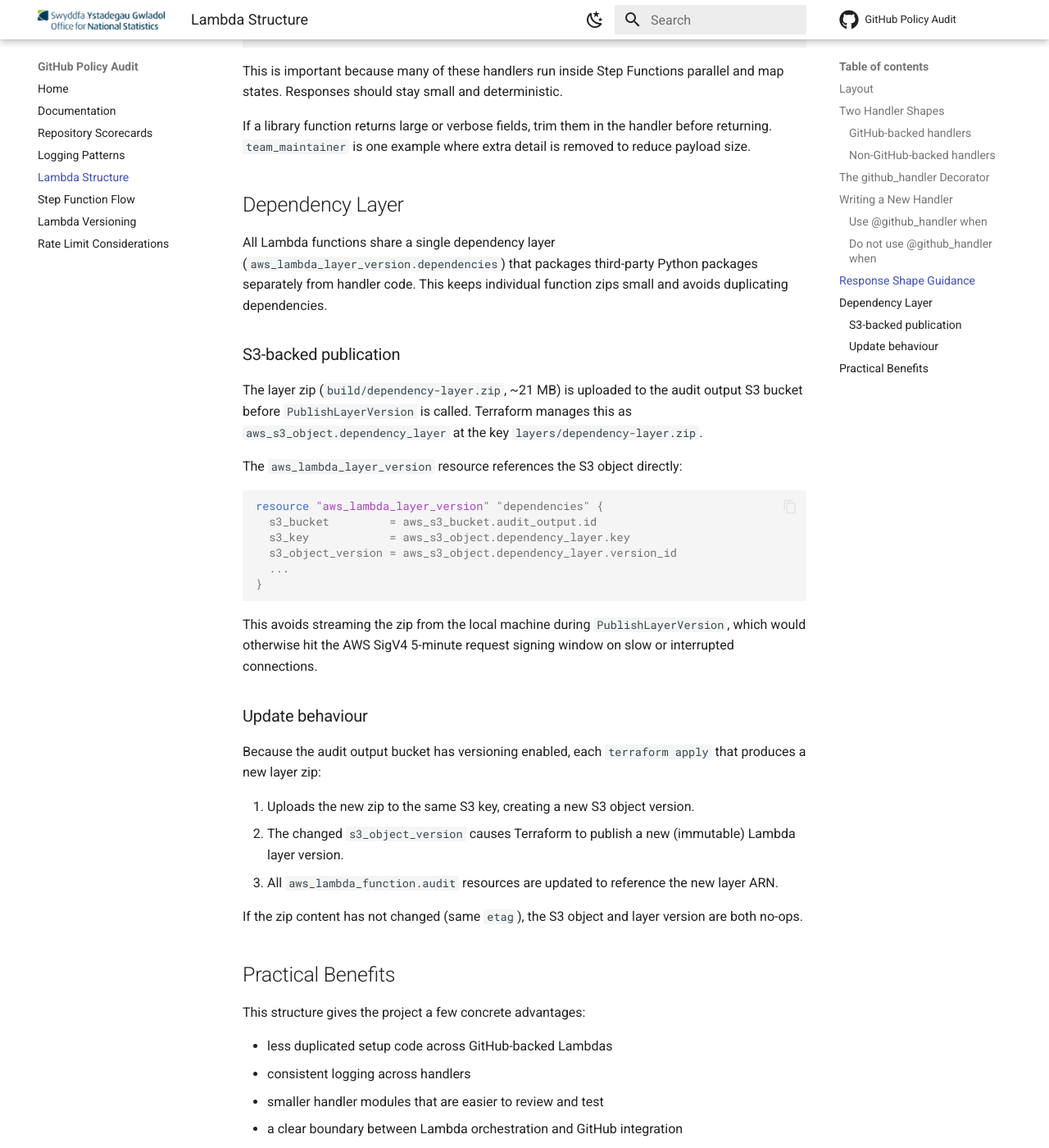
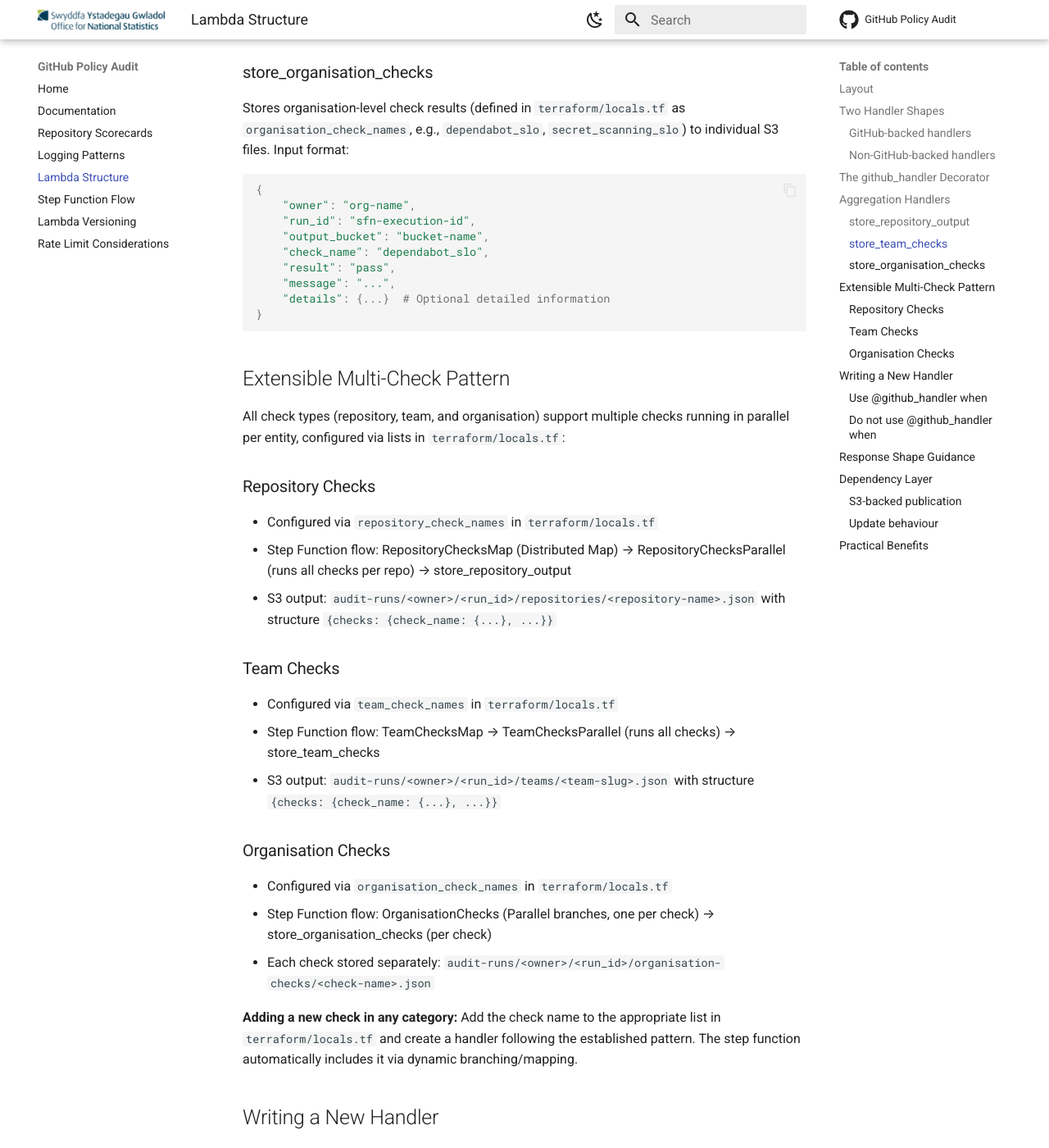
Before and after one commit to ONS-Innovation/keh-github-policy-audit, an MkDocs documentation site: the page built from docs/lambda-structure.md, in a window 1280 px wide and 1400 px high, scrolled down 3676 px. Shown: the whole window at 82% size. Built offline with MkDocs 1.6.1 and Material for MkDocs 9.7.7, drawn with Linux system fonts in a browser that asks for light colours; comment, search, counter and statistics services are not loaded; some of the changed text lies outside the part shown.

Commit message:
refactor(step function): support organisation and team checks being dynamically added
- similar pattern to repositories where a local is used to define steps

````diff
--- a/docs/lambda-structure.md
+++ b/docs/lambda-structure.md
@@ -99,6 +99,82 @@ It currently does three things:
 
 This keeps the handler focused on its specific check, while still providing consistent logging and telemetry across all GitHub-backed handlers.
 
+## Aggregation Handlers
+
+Some handlers aggregate results from multiple checks across entities (repositories, teams, etc.). These handlers receive arrays of check results and write them to S3.
+
+### store_repository_output
+
+Aggregates repository check results from all checks (12 checks per repository) into a single S3 file. Input format:
+
+```python
+{
+    "owner": "org-name",
+    "run_id": "sfn-execution-id",
+    "repository_name": "repo-name",
+    "output_bucket": "bucket-name",
+    "checks": [
+        {"check_name": "codeowners", "result": "pass", "message": "..."},
+        {"check_name": "dependabot", "result": "fail", "message": "..."},
+        # ...
+    ]
+}
+```
+
+### store_team_checks
+
+Aggregates team check results (extensible, defined in `terraform/locals.tf` as `team_check_names`) into a single S3 file per team. Automatically normalizes check results from list to dictionary format keyed by check name. Input format:
+
+```python
+{
+    "owner": "org-name",
+    "run_id": "sfn-execution-id",
+    "team_slug": "team-slug",
+    "output_bucket": "bucket-name",
+    "checks": [
+        {"check_name": "team_maintainer", "result": "pass", "message": "..."},
+        # Add more team checks here as team_check_names grows
+    ]
+}
+```
+
+### store_organisation_checks
+
+Stores organisation-level check results (defined in `terraform/locals.tf` as `organisation_check_names`, e.g., `dependabot_slo`, `secret_scanning_slo`) to individual S3 files. Input format:
+
+```python
+{
+    "owner": "org-name",
+    "run_id": "sfn-execution-id",
+    "output_bucket": "bucket-name",
+    "check_name": "dependabot_slo",
+    "result": "pass",
+    "message": "...",
+    "details": {...}  # Optional detailed information
+}
+```
+
+## Extensible Multi-Check Pattern
+
+All check types (repository, team, and organisation) support multiple checks running in parallel per entity, configured via lists in `terraform/locals.tf`:
+
+### Repository Checks
+- Configured via `repository_check_names` in `terraform/locals.tf`
+- Step Function flow: RepositoryChecksMap (Distributed Map) → RepositoryChecksParallel (runs all checks per repo) → store_repository_output
+- S3 output: `audit-runs/<owner>/<run_id>/repositories/<repository-name>.json` with structure `{checks: {check_name: {...}, ...}}`
+
+### Team Checks
+- Configured via `team_check_names` in `terraform/locals.tf`
+- Step Function flow: TeamChecksMap → TeamChecksParallel (runs all checks) → store_team_checks
+- S3 output: `audit-runs/<owner>/<run_id>/teams/<team-slug>.json` with structure `{checks: {check_name: {...}, ...}}`
+
+### Organisation Checks
+- Configured via `organisation_check_names` in `terraform/locals.tf`
+- Step Function flow: OrganisationChecks (Parallel branches, one per check) → store_organisation_checks (per check)
+- Each check stored separately: `audit-runs/<owner>/<run_id>/organisation-checks/<check-name>.json`
+
+**Adding a new check in any category:** Add the check name to the appropriate list in `terraform/locals.tf` and create a handler following the established pattern. The step function automatically includes it via dynamic branching/mapping.
+
 ## Writing a New Handler
 
 When adding a new Lambda, use this decision rule:
````
Also changed, not shown: README.md (+8 -4 lines), docs/step-function-flow.md (+23 -9 lines), 5 other files.
